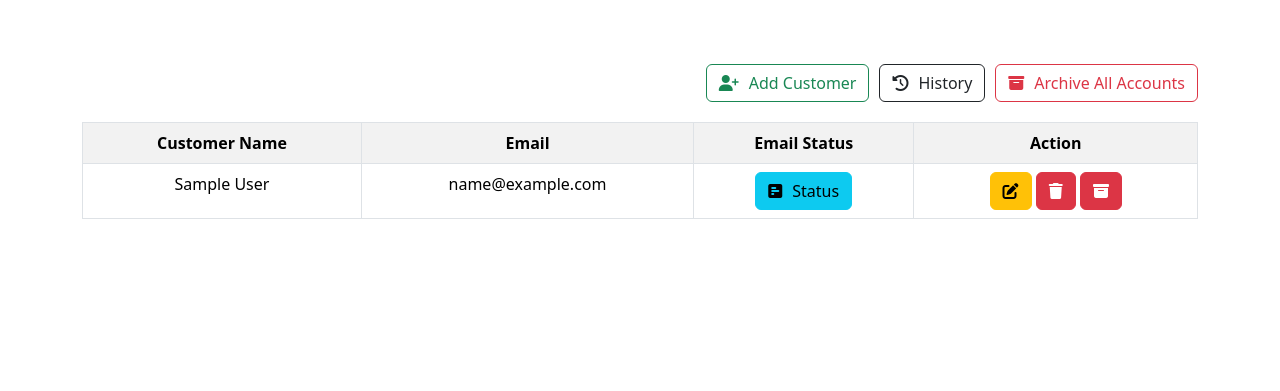
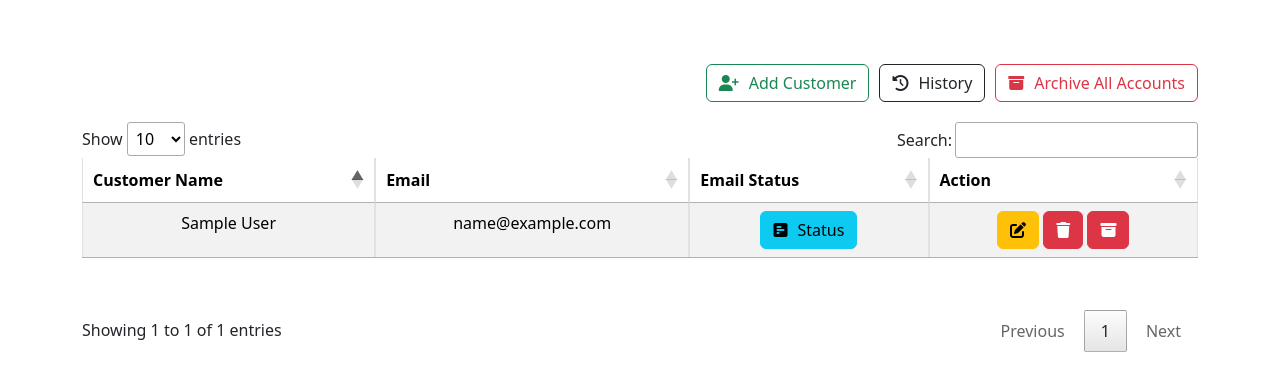
Before and after one commit to francejules22/EmailSupport_HR, a PHP site: page / in a window 1280 px wide. Shown: the part 96-487 px from the top of the page. Run offline with PHP 8.4, Linux system fonts and the light colour scheme; tables that the repository leaves empty or names only in its code hold one stand-in row (values such as "Sample post"); some libraries are stand-ins or nearby versions.

Commit message:
Implemented data tables

```diff
--- a/include/header.php
+++ b/include/header.php
@@ -21,8 +21,12 @@
     <link rel="stylesheet" href="https://cdnjs.cloudflare.com/ajax/libs/font-awesome/6.2.1/css/all.min.css" integrity="sha512-MV7K8+y+gLIBoVD59lQIYicR65iaqukzvf/nwasF0nqhPay5w/9lJmVM2hMDcnK1OnMGCdVK+iQrJ7lzPJQd1w==" crossorigin="anonymous" referrerpolicy="no-referrer" />
   <!-- sweetalert -->
     <script src="https://cdn.jsdelivr.net/npm/sweetalert2@11.7.2/dist/sweetalert2.all.min.js"></script>
+  <!--Datatables-->
+    <link rel="stylesheet" href="https://cdn.datatables.net/1.13.3/css/jquery.dataTables.min.css">
   </head>
 <body>
+
+<!--Start Add Function -->
     <?php
         $link=mysqli_connect("localhost","root","");
         mysqli_select_db($link,"email_db");
@@ -54,7 +58,7 @@
         }
       }
     ?>
-
+<!--End Add Function -->
 
 <!-- Start of Navbar -->
   <nav class="navbar navbar-expand-md"  >
@@ -68,13 +72,15 @@
              <div class="collapse navbar-collapse" id="navbarSupportedContent">
 
               <!-- Start Search Form-->
-               <form class="ms-auto" action="search_result.php" method="GET">
+               <form class="ms-auto" action="" method="POST">
                  <div class="input-group ">
                    <button class="btn btn-outline-light" type="submit" id="button-addon1"><i class="fa-solid fa-magnifying-glass"></i> Search</button>
-                   <input type="text" id="search" name="search" class="form-control" aria-label="Example text with button addon" aria-describedby="button-addon1" autocomplete="off">
+                   <input type="text" id="search" name="search" class="form-control" value="<?php if(isset($_GET['search_id'])) {echo $_GET['search_id'];} ?>" aria-label="Example text with button addon" aria-describedby="button-addon1" autocomplete="off">
                  </div>
                </form>
              <!-- End Search Form-->
+
+
 
              <!--Start Dropdown-->
                 <div class="dropdown">
--- a/index.php
+++ b/index.php
@@ -72,12 +72,13 @@
     <div class="container">
          <div class="table-responsive text-center">
              <!--Start of Table-->
-             <table class="table table-bordered table-striped">
+             <table class="table table-bordered table-striped mb-5" id="data">
+                <thead>
                    <tr>
                       <th>Customer Name</th>
                       <th>Email</th>
                       <th>Email Status</th>
-                    <th colspan="2">Action</th>
+                      <th>Action</th>
                    </tr>
                    <?php
                          $sql = "SELECT * FROM customer";
@@ -85,12 +86,12 @@
                          while($row = $query->fetch_assoc())
                         {
                    ?>
+                </thead>
+                <tbody>
                    <tr>
-                   <td> <?= $row['customer_name']?></td>
-                   <td> <?= $row['customer_email']?></td>
-                   <td>
-                     <button type="button" name="email_button" class="btn btn-info btn-xs email_button" ><i class="icon fa-solid fa-square-poll-horizontal"></i>Status</button>
-                  </td>
+                      <td><?= $row['customer_name']?></td>
+                      <td><?= $row['customer_email']?></td>
+                      <td><button type="button" name="email_button" class="btn btn-info btn-xs email_button" ><i class="icon fa-solid fa-square-poll-horizontal"></i>Status</button> </td>
                       <td><center>
                          <button type="button" class="btn btn-warning update_user" id= "<?= $row['customer_id'] ?>" ><i class="fa-solid fa-pen-to-square"></i></button>
                          <button type="button" class="btn btn-danger del_user " id= "<?= $row['customer_id'] ?>" ><i class="fa-solid fa-trash"></i></button>
@@ -100,6 +101,7 @@
                   <?php
                         }
                   ?>
+              </tbody>
             </table>
             <!--End of Table-->
           </div>
@@ -110,9 +112,18 @@
   <div id="display_user"></div>
   <div id="search_result"></div>
 
+<!--Datatables-->
+<script src="https://cdn.datatables.net/1.13.3/js/jquery.dataTables.min.js"></script>
+<script type="text/javascript" src="https://cdn.datatables.net/1.13.3/js/jquery.dataTables.min.js"></script>
+
+
 <script>
   //Start
     $(document).ready(function(){
+
+      //Data tables
+      $('#data').DataTable();
+
 
       //Start PHPMailer
         $('.email_button').click(function(){
```
Lines whose indentation alone changed are shown as unchanged.
